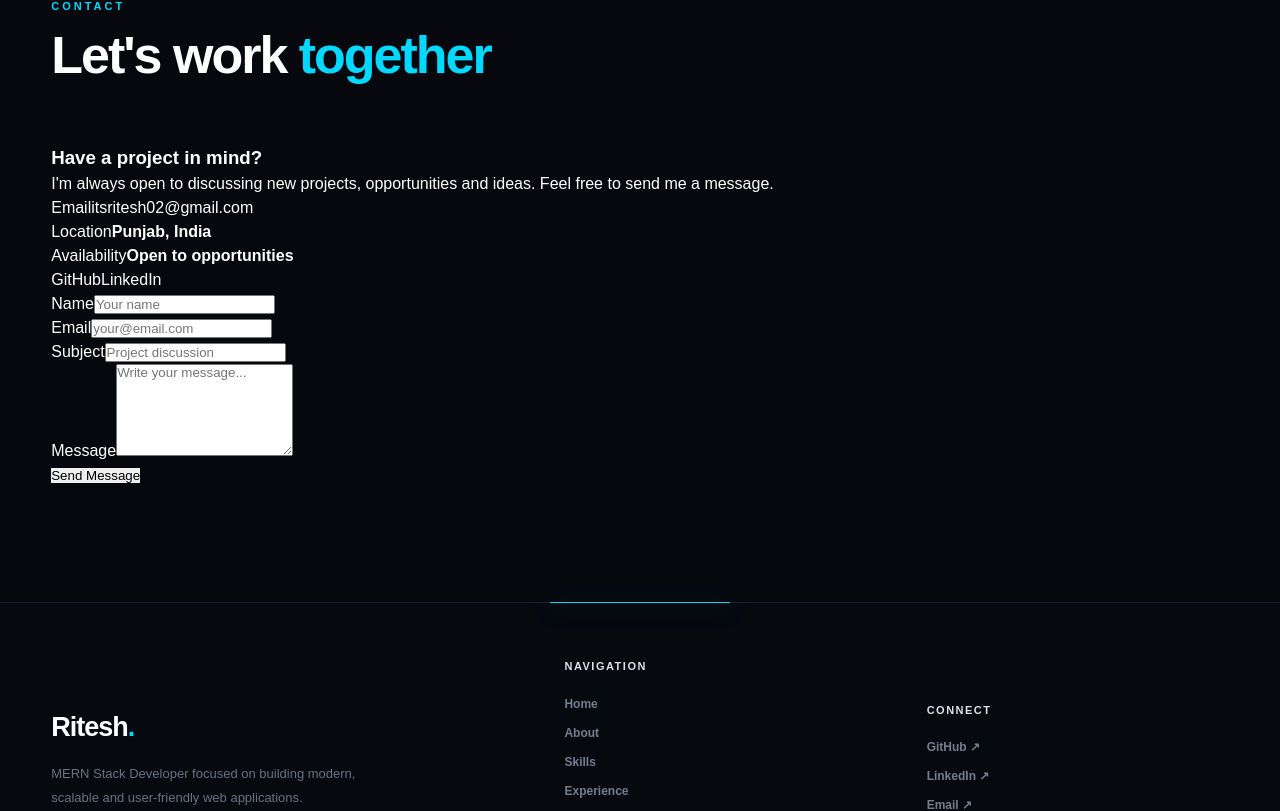
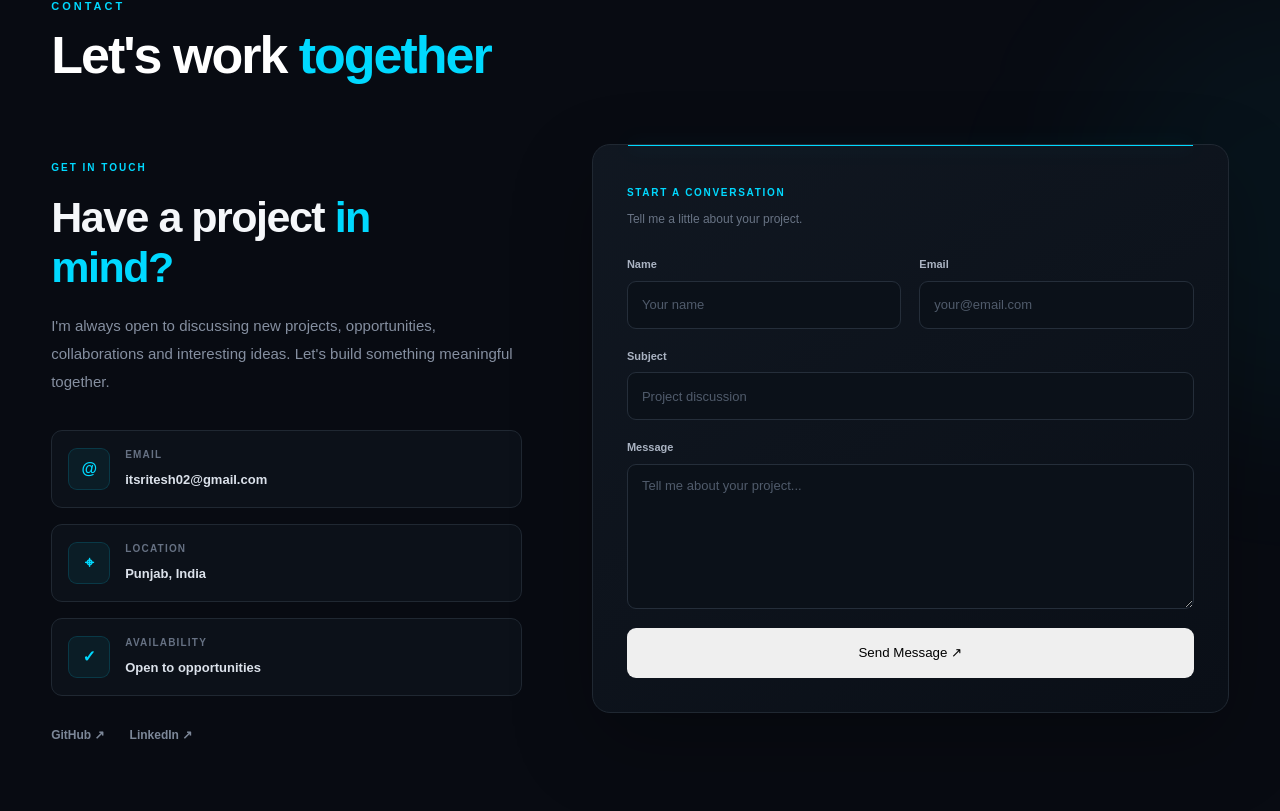
Before and after one commit to itsritesh02/Portfolio, a React (Vite) app in the folder client/: page / in a window 1280 px wide. Shown: the part 4115-4926 px from the top of the page. Built offline with nearby package versions, Linux system fonts and the light colour scheme.

Commit message:
Contact.jsx

```diff
--- a/client/src/sections/Contact.jsx
+++ b/client/src/sections/Contact.jsx
@@ -1,4 +1,6 @@
 import { useState } from "react";
+
+import "./Contact.css";
 
 const Contact = () => {
   const [formData, setFormData] = useState({
@@ -28,11 +30,7 @@ const Contact = () => {
     event.preventDefault();
 
     setLoading(true);
-
-    setStatus({
-      type: "",
-      message: "",
-    });
+    setStatus({ type: "", message: "" });
 
     try {
       await sendContactMessage(formData);
@@ -64,7 +62,6 @@ const Contact = () => {
 
         <div className="section-heading">
           <p>CONTACT</p>
-
           <h2>
             Let's work <span>together</span>
           </h2>
@@ -72,67 +69,95 @@ const Contact = () => {
 
         <div className="contact-grid">
 
+          {/* LEFT */}
           <div className="contact-info">
 
-            <h3>Have a project in mind?</h3>
+            <div className="contact-label">
+              GET IN TOUCH
+            </div>
+
+            <h3>
+              Have a project <span>in mind?</span>
+            </h3>
 
             <p>
-              I'm always open to discussing new projects, opportunities
-              and ideas. Feel free to send me a message.
+              I'm always open to discussing new projects, opportunities,
+              collaborations and interesting ideas. Let's build something
+              meaningful together.
             </p>
 
             <div className="contact-details">
 
               <div className="contact-detail">
+                <div className="contact-detail-icon">@</div>
+
+                <div>
                   <span>Email</span>
                   <a href="mailto:itsritesh02@gmail.com">
                     itsritesh02@gmail.com
                   </a>
                 </div>
+              </div>
 
               <div className="contact-detail">
+                <div className="contact-detail-icon">⌖</div>
+
+                <div>
                   <span>Location</span>
                   <strong>Punjab, India</strong>
                 </div>
+              </div>
 
               <div className="contact-detail">
+                <div className="contact-detail-icon">✓</div>
+
+                <div>
                   <span>Availability</span>
                   <strong>Open to opportunities</strong>
+                </div>
               </div>
 
             </div>
 
             <div className="contact-socials">
+
               <a
                 href="https://github.com/itsritesh02"
                 target="_blank"
-                rel="noreferrer"
+                rel="noopener noreferrer"
               >
-                GitHub
+                GitHub ↗
               </a>
 
               <a
                 href="https://www.linkedin.com/in/ritesh-kumar-2707b2413/"
                 target="_blank"
-                rel="noreferrer"
+                rel="noopener noreferrer"
               >
-                LinkedIn
+                LinkedIn ↗
               </a>
-
 
             </div>
 
           </div>
 
+          {/* RIGHT */}
           <form
             className="contact-form"
             onSubmit={handleSubmit}
           >
 
+            <div className="contact-form-header">
+              <span>START A CONVERSATION</span>
+              <p>Tell me a little about your project.</p>
+            </div>
+
             <div className="form-row">
 
               <div className="form-group">
-                <label htmlFor="name">Name</label>
+                <label htmlFor="name">
+                  Name
+                </label>
 
                 <input
                   id="name"
@@ -146,7 +171,9 @@ const Contact = () => {
               </div>
 
               <div className="form-group">
-                <label htmlFor="email">Email</label>
+                <label htmlFor="email">
+                  Email
+                </label>
 
                 <input
                   id="email"
@@ -162,7 +189,9 @@ const Contact = () => {
             </div>
 
             <div className="form-group">
-              <label htmlFor="subject">Subject</label>
+              <label htmlFor="subject">
+                Subject
+              </label>
 
               <input
                 id="subject"
@@ -176,23 +205,23 @@ const Contact = () => {
             </div>
 
             <div className="form-group">
-              <label htmlFor="message">Message</label>
+              <label htmlFor="message">
+                Message
+              </label>
 
               <textarea
                 id="message"
                 name="message"
                 rows="6"
-                placeholder="Write your message..."
+                placeholder="Tell me about your project..."
                 value={formData.message}
                 onChange={handleChange}
                 required
-              ></textarea>
+              />
             </div>
 
             {status.message && (
-              <div
-                className={`form-status ${status.type}`}
-              >
+              <div className={`form-status ${status.type}`}>
                 {status.message}
               </div>
             )}
@@ -202,13 +231,12 @@ const Contact = () => {
               className="btn primary-btn submit-btn"
               disabled={loading}
             >
-              {loading ? "Sending..." : "Send Message"}
+              {loading ? "Sending..." : "Send Message ↗"}
             </button>
 
           </form>
 
         </div>
-
       </div>
     </section>
   );
```
Lines whose indentation alone changed are shown as unchanged.
